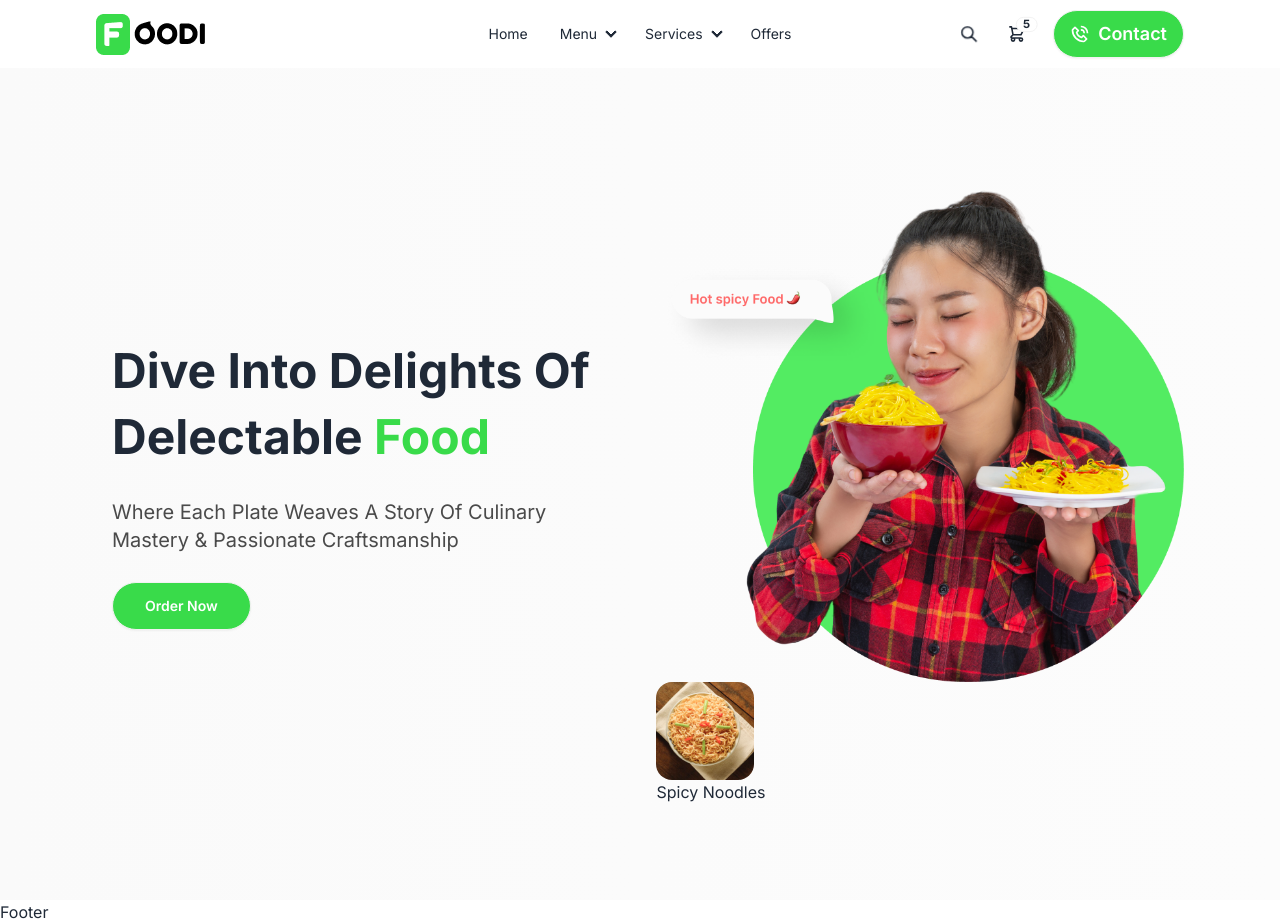
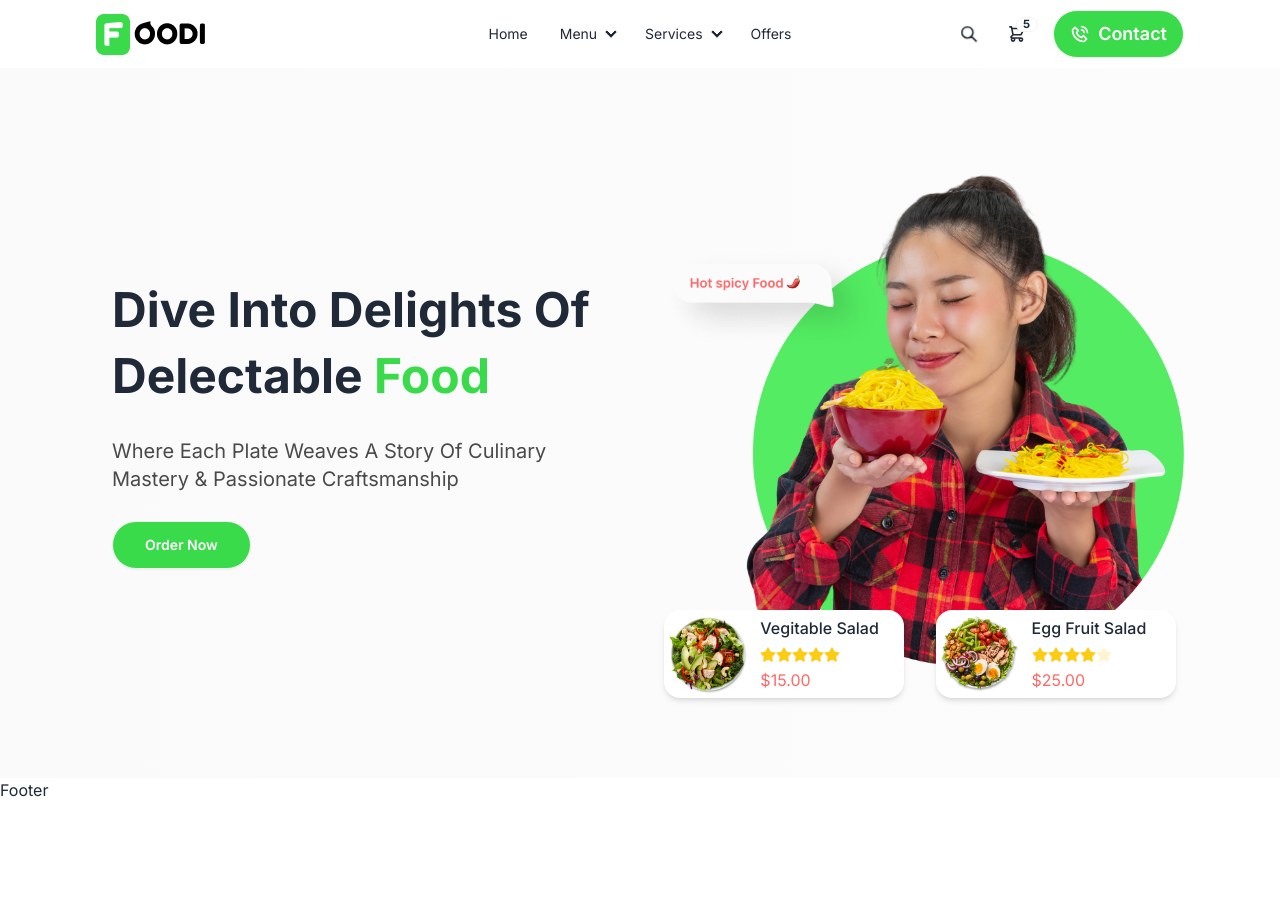
Before and after one commit to HossainRafi/Foodi, a React (Vite) app in the folder foodi-client/: page / in a window 1280 px wide. After the commit the page ends 802 px from the top, so only its background shows below. Built offline with nearby package versions, Linux system fonts and the light colour scheme.

Commit message:
banner floating

```diff
--- a/foodi-client/src/components/Banner.jsx
+++ b/foodi-client/src/components/Banner.jsx
@@ -1,10 +1,11 @@
 import banner from "/images/home/banner.png";
-import floatingImg from "/images/home/b-food1.png";
+import floatingImg1 from "/images/home/b-food1.png";
+import floatingImg2 from "/images/home/b-food2.png";
 
 export const Banner = () => {
   return (
     <div className="section-container bg-gradient-to-r from-[#FAFAFA] from-0% to-[#FCFCFC] to-100%">
-      <div className="py-24 flex flex-col md:flex-row justify-between items-center gap-8">
+      <div className="py-20 flex flex-col md:flex-row justify-between items-center gap-8">
         {/* text section (left) */}
         <div className="md:w-1/2 space-y-7 px-4">
           <h2 className="text-4xl md:text-5xl font-bold md:leading-snug leading-snug capitalize">
@@ -24,11 +25,77 @@ export const Banner = () => {
         <div className="md:w-1/2">
           <img src={banner} />
 
-          <div>
-            <div>
-              <img src={floatingImg} className="rounded-2xl" />
-              <div>
-                <h5 className="capitalize ">spicy noodles</h5>
+          <div className="flex items-center justify-around flex-col md:flex-row -mt-14 gap-4">
+            <div className="flex bg-white py-1 px-1 rounded-2xl items-center gap-3 shadow-md w-60">
+              <img src={floatingImg1} className="rounded-2xl h-[80px]" />
+              <div className="space-y-0">
+                <h5 className="capitalize font-medium mb-1">vegitable salad</h5>
+                {/* ratting div */}
+                <div className="rating rating-sm">
+                  <input
+                    type="radio"
+                    name="rating-2"
+                    className="mask mask-star-2 bg-yellow-400"
+                  />
+                  <input
+                    type="radio"
+                    name="rating-2"
+                    className="mask mask-star-2 bg-yellow-400"
+                  />
+                  <input
+                    type="radio"
+                    name="rating-2"
+                    className="mask mask-star-2 bg-yellow-400"
+                  />
+                  <input
+                    type="radio"
+                    name="rating-2"
+                    className="mask mask-star-2 bg-yellow-400"
+                  />
+                  <input
+                    type="radio"
+                    name="rating-2"
+                    className="mask mask-star-2 bg-yellow-400"
+                    defaultChecked
+                  />
+                </div>
+                <p className="text-red">$15.00</p>
+              </div>
+            </div>
+            <div className="flex bg-white py-1 px-1 rounded-2xl items-center gap-3 shadow-md w-60">
+              <img src={floatingImg2} className="rounded-2xl h-[80px]" />
+              <div className="space-y-0">
+                <h5 className="capitalize font-medium mb-1">egg fruit salad</h5>
+                {/* ratting div */}
+                <div className="rating rating-sm">
+                  <input
+                    type="radio"
+                    name="rating-2"
+                    className="mask mask-star-2 bg-yellow-400"
+                  />
+                  <input
+                    type="radio"
+                    name="rating-2"
+                    className="mask mask-star-2 bg-yellow-400"
+                  />
+                  <input
+                    type="radio"
+                    name="rating-2"
+                    className="mask mask-star-2 bg-yellow-400"
+                  />
+                  <input
+                    type="radio"
+                    name="rating-2"
+                    className="mask mask-star-2 bg-yellow-400"
+                    defaultChecked
+                  />
+                  <input
+                    type="radio"
+                    name="rating-2"
+                    className="mask mask-star-2 bg-yellow-400"
+                  />
+                </div>
+                <p className="text-red">$25.00</p>
               </div>
             </div>
           </div>
```
Also changed, not shown: foodi-client/public/images/home/b-food1.png, foodi-client/public/images/home/b-food2.png (added).
